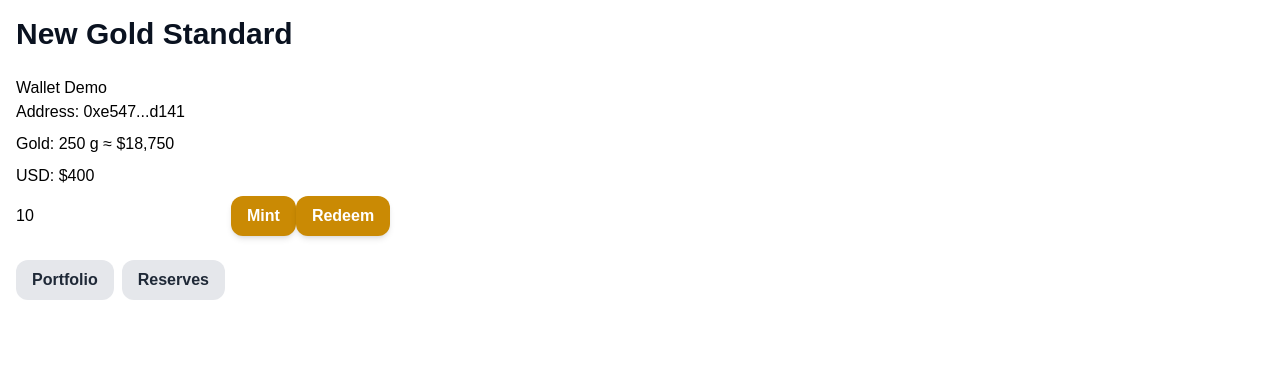
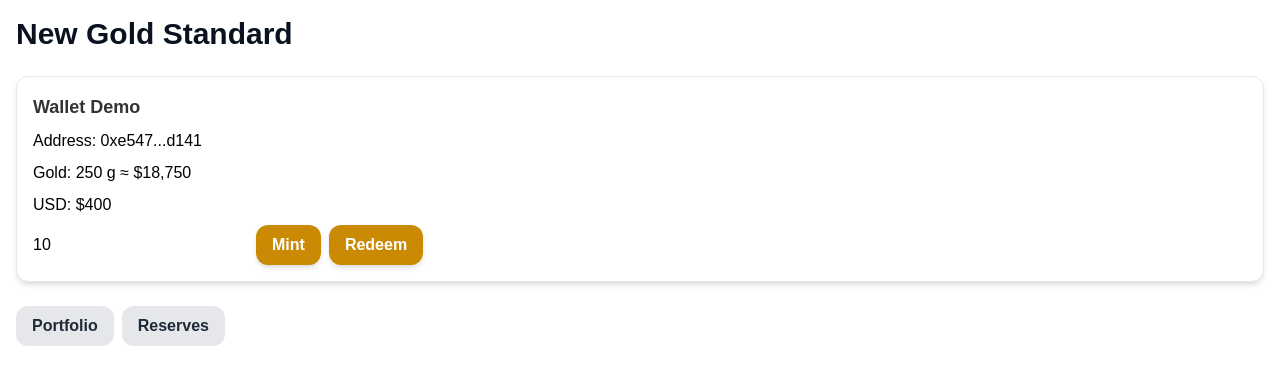
Before and after one commit to Hajrajadoon/hybrid-gold-frontend, a React (Create React App) app: page / in a window 1280 px wide. Shown: the top 384 px of the page. Built offline with nearby package versions, Linux system fonts and the light colour scheme.

Commit message:
Update card.tsx

```diff
--- a/src/components/ui/card.tsx
+++ b/src/components/ui/card.tsx
@@ -1,7 +1,21 @@
 import React from "react";
 
-export const Card: React.FC<React.HTMLAttributes<HTMLDivElement>> = ({ children, ...props }) => <div {...props}>{children}</div>;
-export const CardHeader: React.FC<React.HTMLAttributes<HTMLDivElement>> = ({ children, ...props }) => <div {...props}>{children}</div>;
-export const CardTitle: React.FC<React.HTMLAttributes<HTMLDivElement>> = ({ children, ...props }) => <div {...props}>{children}</div>;
-export const CardContent: React.FC<React.HTMLAttributes<HTMLDivElement>> = ({ children, ...props }) => <div {...props}>{children}</div>;
-export const CardFooter: React.FC<React.HTMLAttributes<HTMLDivElement>> = ({ children, ...props }) => <div {...props}>{children}</div>;
+export const Card: React.FC<{ children: React.ReactNode; className?: string }> = ({ children, className }) => (
+  <div className={`bg-white border rounded-xl shadow-md p-4 ${className}`}>{children}</div>
+);
+
+export const CardHeader: React.FC<{ children: React.ReactNode }> = ({ children }) => (
+  <div className="mb-2 font-semibold">{children}</div>
+);
+
+export const CardTitle: React.FC<{ children: React.ReactNode }> = ({ children }) => (
+  <h3 className="text-lg font-bold">{children}</h3>
+);
+
+export const CardContent: React.FC<{ children: React.ReactNode }> = ({ children }) => (
+  <div className="mb-2">{children}</div>
+);
+
+export const CardFooter: React.FC<{ children: React.ReactNode }> = ({ children }) => (
+  <div className="mt-2 flex gap-2">{children}</div>
+);
```
